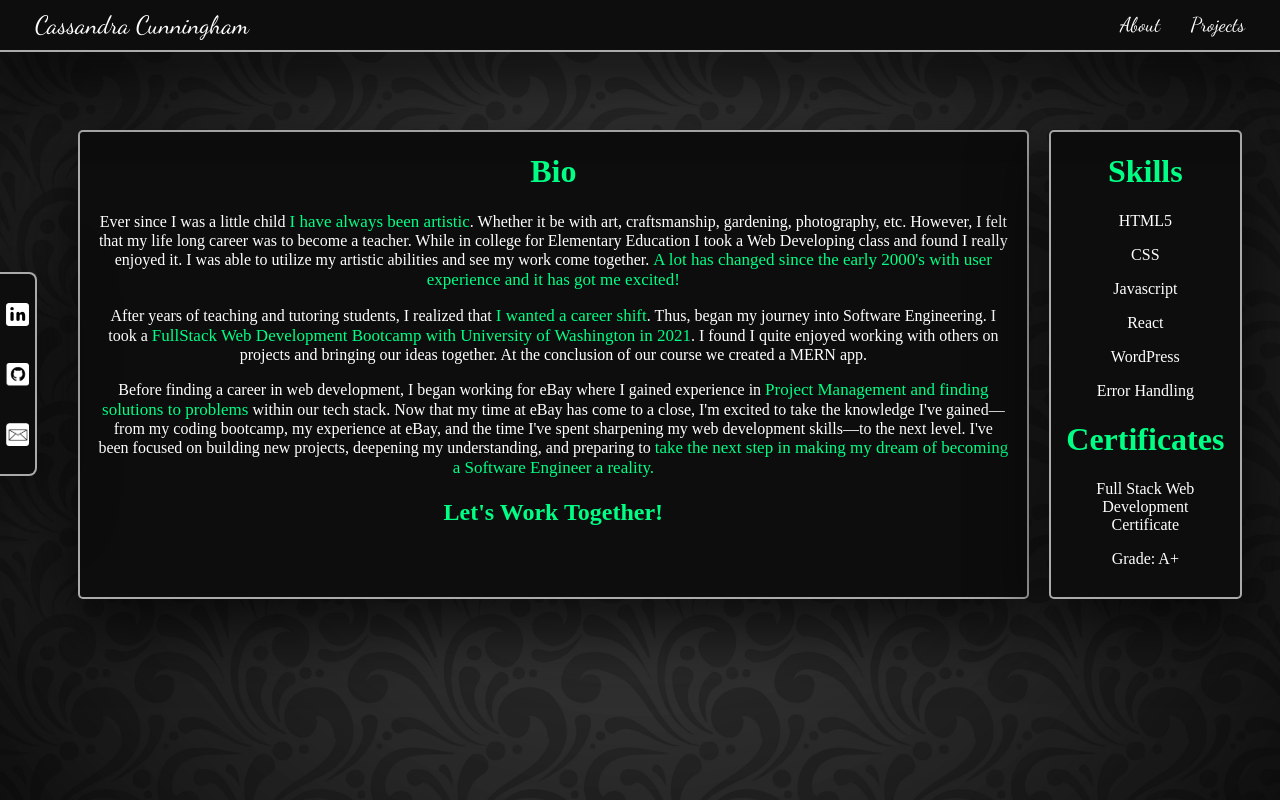
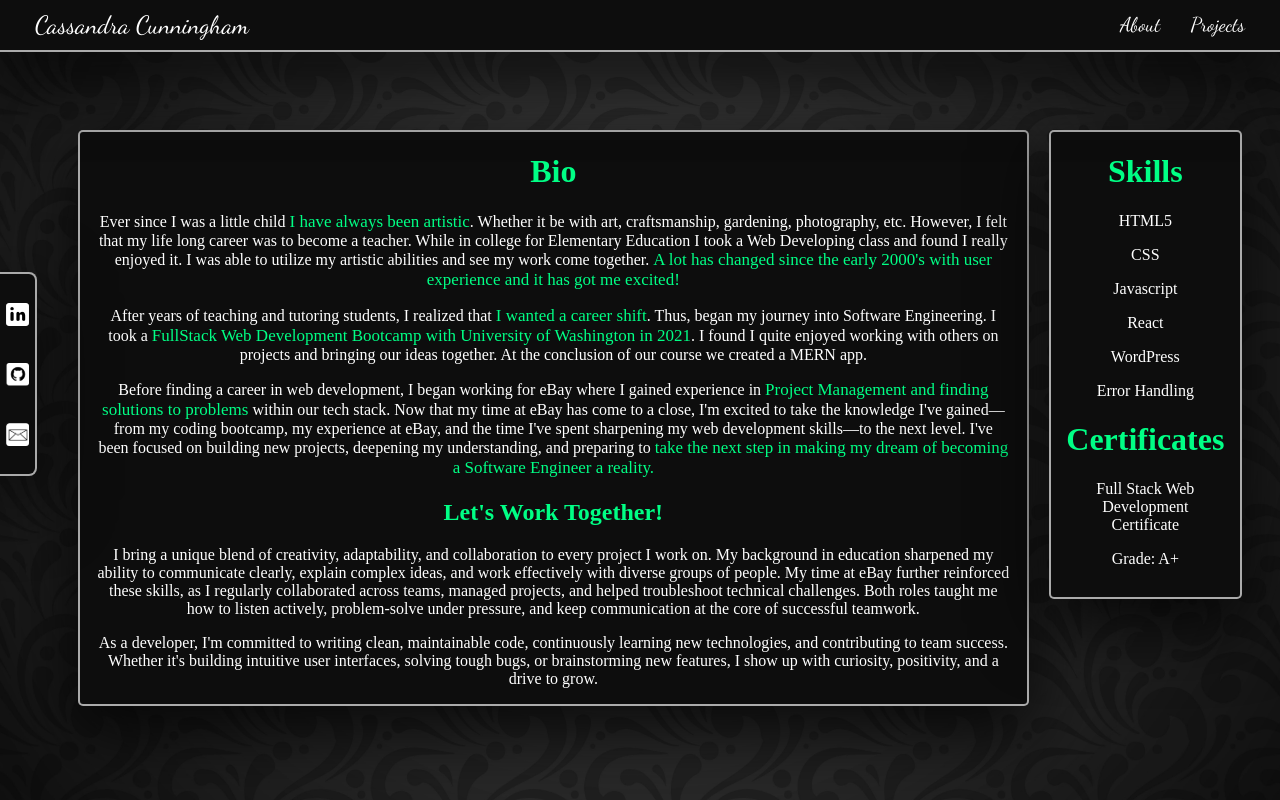
Before and after one commit to ScriptSculptorJS/cassandra-cunningham-portfolio, a React (Vite) app: page /cassandra-cunningham-portfolio/about in a window 1280 px wide. Built offline with nearby package versions, Linux system fonts and the light colour scheme.

Commit message:
Updated about me text

```diff
--- a/src/components/about-me.jsx
+++ b/src/components/about-me.jsx
@@ -20,6 +20,12 @@ function AboutMe() {
         <h2 className='titles'>
           Let's Work Together!
         </h2>
+        <p>
+          I bring a unique blend of creativity, adaptability, and collaboration to every project I work on. My background in education sharpened my ability to communicate clearly, explain complex ideas, and work effectively with diverse groups of people. My time at eBay further reinforced these skills, as I regularly collaborated across teams, managed projects, and helped troubleshoot technical challenges. Both roles taught me how to listen actively, problem-solve under pressure, and keep communication at the core of successful teamwork.
+        </p>
+        <p>
+          As a developer, I'm committed to writing clean, maintainable code, continuously learning new technologies, and contributing to team success. Whether it's building intuitive user interfaces, solving tough bugs, or brainstorming new features, I show up with curiosity, positivity, and a drive to grow.
+        </p>
         {/*
         <p>
           I am very passionate about helping you <span>achieve what you are envisioning for your website/app!</span>
--- a/src/styles/index.css
+++ b/src/styles/index.css
@@ -4,6 +4,7 @@ body {
   background-size: cover;
   background-position: center;
   height: 500px;
+  width: auto;
   text-align: center;
   margin-bottom: 30px;
 }
```
